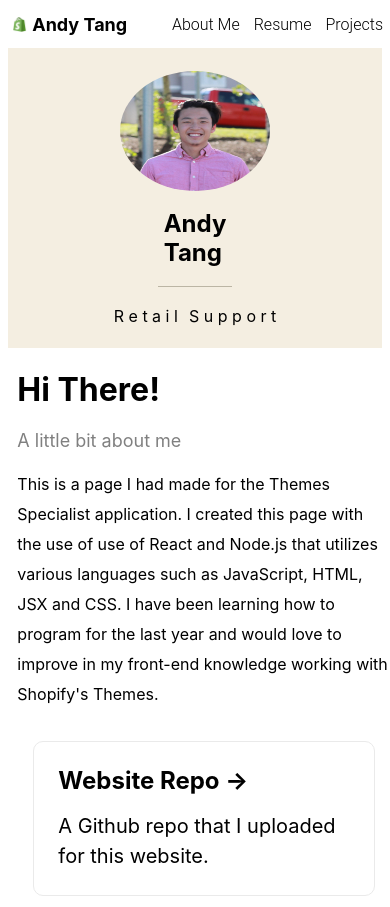
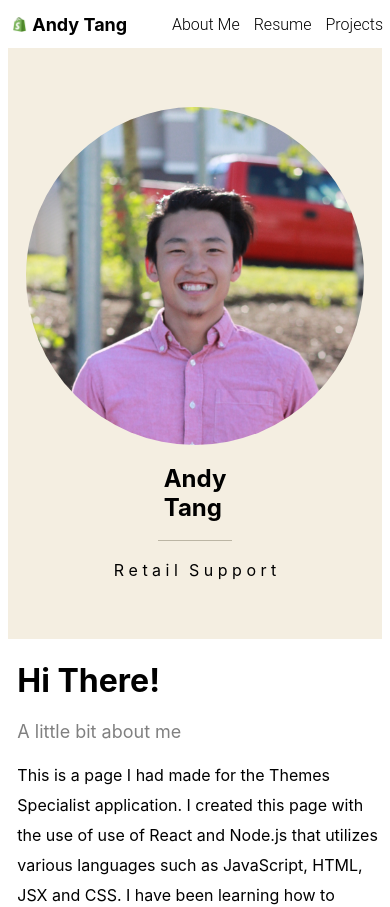
Before and after one commit to Thisisme-Andrew/my-website, a Next.js app: page / in a window 390 px wide. Shown: the top 907 px of the page. Built offline with nearby package versions, Linux system fonts and the light colour scheme.

Commit message:
links now open in another tab

```diff
--- a/components/nav-bar/nav-bar.js
+++ b/components/nav-bar/nav-bar.js
@@ -1,6 +1,7 @@
 import styles from './nav-bar.module.css';
 import Tile from './tile';
 import Router from 'next/router';
+import Link from 'next/link';
 
 const NavBar = () => {
   const homeTile = <Tile onClick={() => Router.push('/')}>About Me</Tile>
@@ -9,6 +10,7 @@ const NavBar = () => {
 
   return (
     <div className={styles.mainContainer}>
+      <Link href="/">
         <div className={styles.nameAndTitle}>
           <div className={styles.nameContainer}>
               <img src='/company-icon/shopify-icon.png' className={styles.companyIcon}/>
@@ -17,6 +19,7 @@ const NavBar = () => {
           <div className={styles.divider}>/</div>
           <div className={styles.title}>RETAIL SUPPORT</div>
         </div>
+      </Link>
       <div className={styles.tiles}>{[homeTile, resumeTile, projectsTile]}</div>
     </div>
   );
--- a/components/nav-bar/nav-bar.module.css
+++ b/components/nav-bar/nav-bar.module.css
@@ -14,6 +14,7 @@
   margin-left: 3%;
   justify-content: space-around;
   align-items: center;
+  cursor: pointer;
 }
 
 .nameContainer {
--- a/pages/index.js
+++ b/pages/index.js
@@ -26,6 +26,7 @@ export default function Home() {
             <a
               href="https://github.com/Thisisme-Andrew/themes-application"
               className={styles.card}
+              target="_blank"
             >
               <h2>Website Repo &rarr;</h2>
               <p>A Github repo that I uploaded for this website.</p>
--- a/styles/Home.module.css
+++ b/styles/Home.module.css
@@ -34,8 +34,8 @@
 }
 
 .profilePic {
-  height: 40%;
-  width: 40%;
+  height: 40vh;
+  width: 40vh;
   border-radius: 100%;
 }
 
@@ -210,7 +210,7 @@
 
   .leftCard {
     width: 100%;
-    height: 300px;
+    height: 70vh;
   }
 
   .rightCard {
```
Also changed, not shown: pages/projects/index.js (+12 -2 lines). Lines whose indentation alone changed are shown as unchanged.
